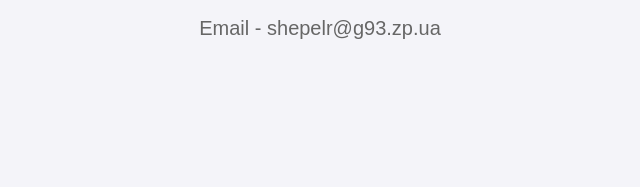
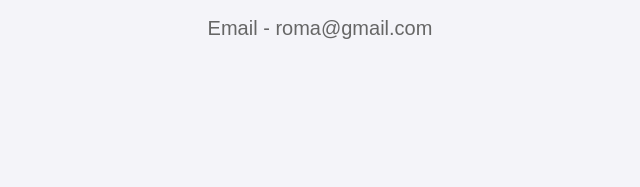
Before and after one commit to Zopikq/portfolioroma, a plain HTML site: page contacts.html in a window 1280 px wide. Shown: the part 429-616 px from the top of the page, 320-960 px from the left. Drawn offline with Linux system fonts and the light colour scheme.

Commit message:
Update contacts.html

```diff
--- a/contacts.html
+++ b/contacts.html
@@ -21,7 +21,7 @@
     <main>
         <section class="about-container">
 <h1>Мої контакти</h1>
-<p>Email - shepelr@g93.zp.ua</p>
+<p>Email - roma@gmail.com</p>
         </section>
     </main>
 
```
